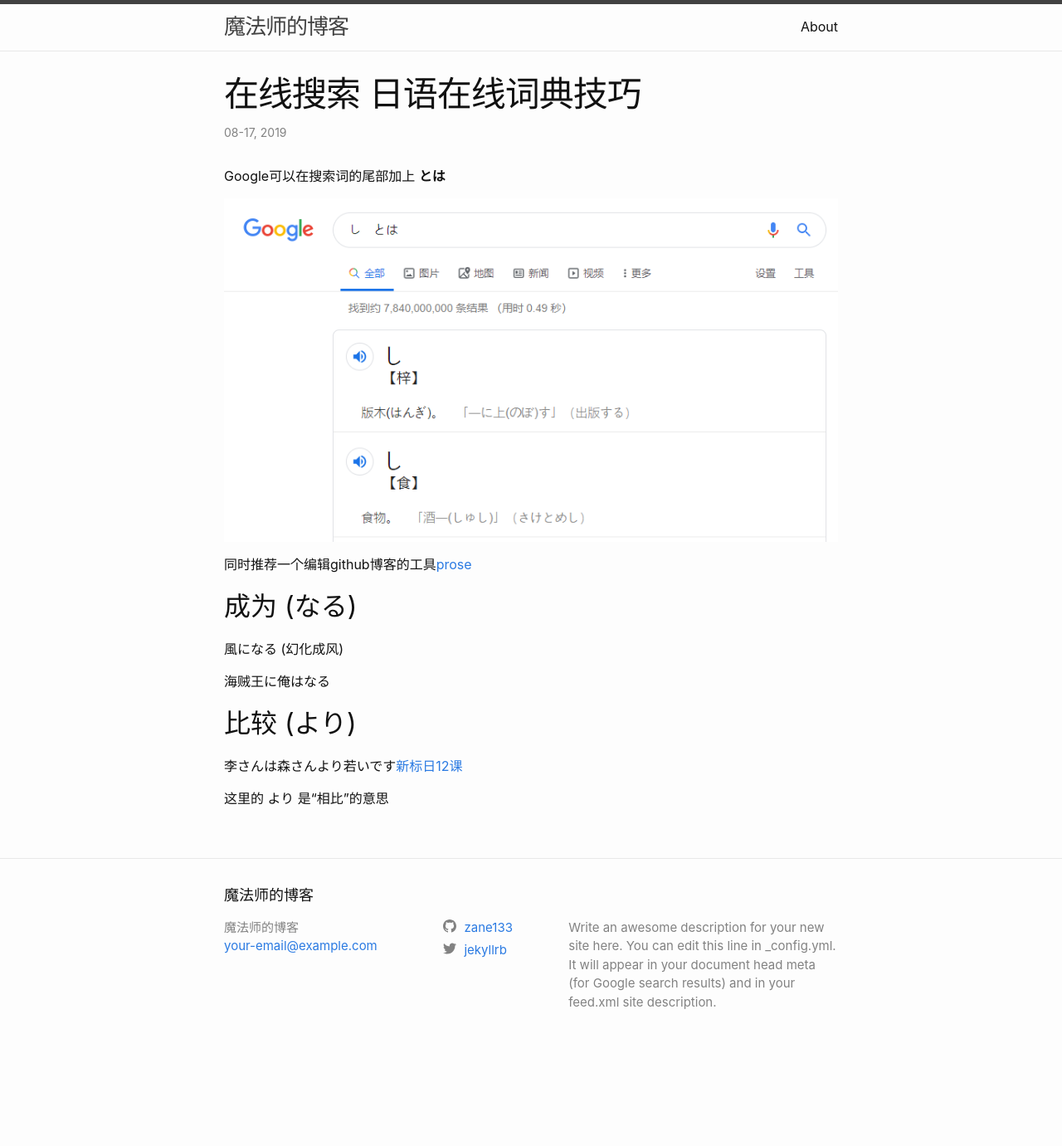
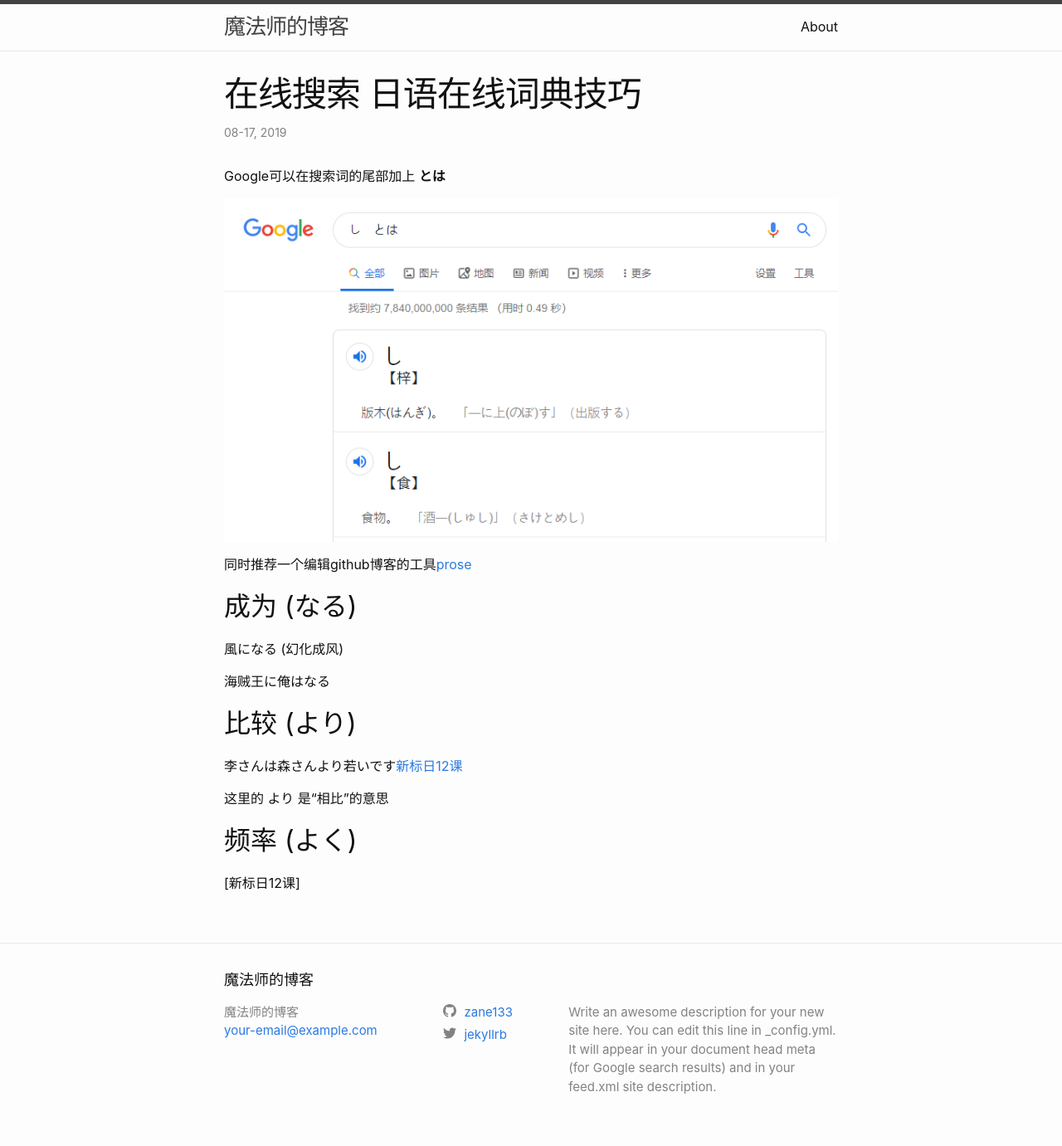
Before and after one commit to zane133/zane133.github.io, a Jekyll site: the page built from _posts/2019-08-17-japanese_study.markdown, in a window 1280 px wide. Shown: the whole page at 83% size. Built offline with Jekyll 4.4.1, drawn with Linux system fonts in a browser that asks for light colours; before the commit the page ends 1279 px from its top, so only the background shows below that.

Commit message:
Update 2019-08-17-japanese_study.markdown

```diff
--- a/_posts/2019-08-17-japanese_study.markdown
+++ b/_posts/2019-08-17-japanese_study.markdown
@@ -20,3 +20,6 @@ Google可以在搜索词的尾部加上 **とは**
 李さんは森さんより若いです[新标日12课](https://www.bilibili.com/video/av14150839/?p=14)
 
 这里的 より 是“相比”的意思
+
+## 频率 (よく)
+[新标日12课]
```
